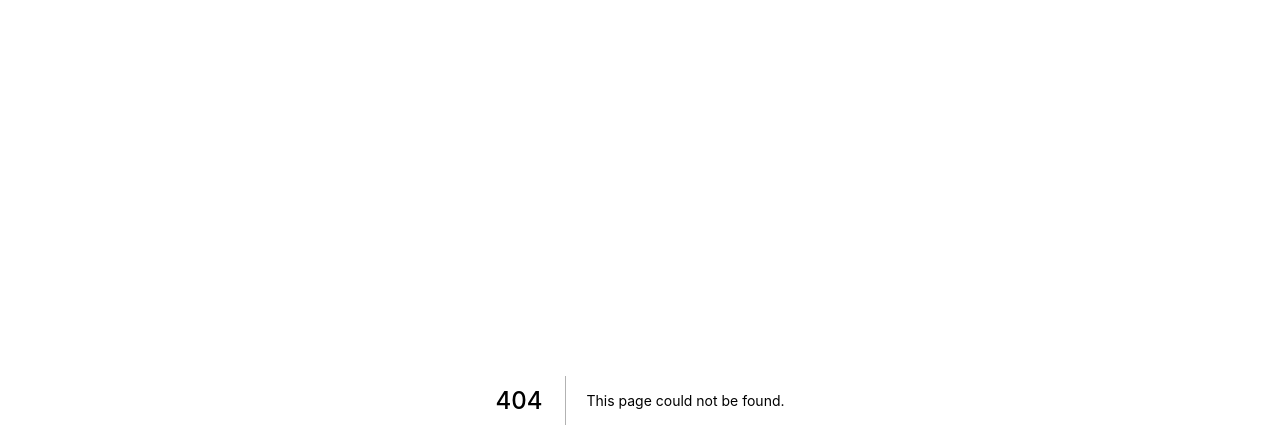
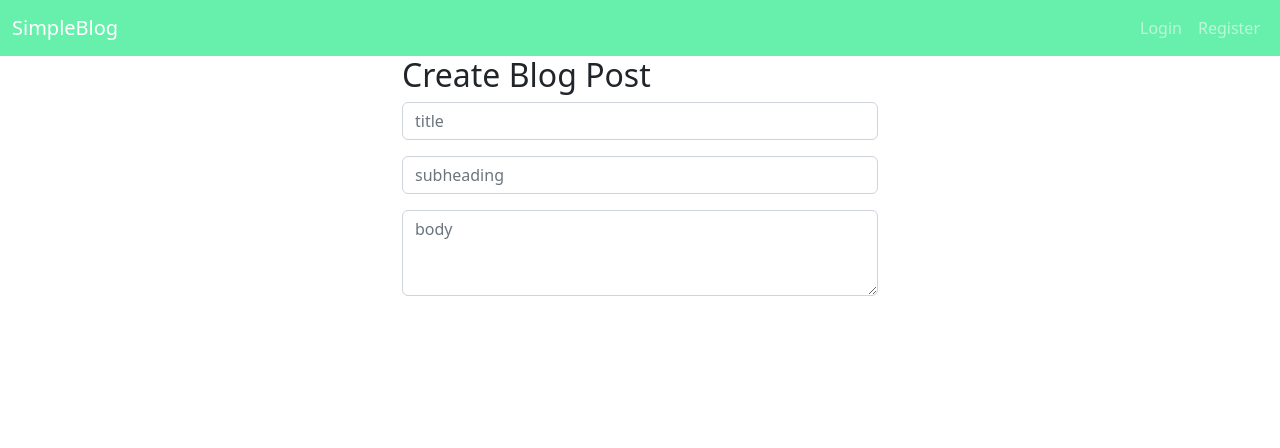
Before and after one commit to ca1c/simpleBlog, a Next.js app: page /createPost in a window 1280 px wide. Before the commit this address had no page. Shown: the top 448 px of the page. Built offline with nearby package versions, Linux system fonts and the light colour scheme; no server answers.

Commit message:
creating very basic blog post on frontend

```diff
--- /dev/null
+++ b/pages/createPost/index.js
@@ -0,0 +1,67 @@
+import styles from '../../styles/createPost.module.css';
+
+import { useState, useEffect } from 'react';
+
+import Navigation from '../../components/navigation.component';
+import AuthenticateUser from '../../util/authenticate';
+
+export default function createPost() {
+    const [authenticated, setAuthenticated] = useState(false);
+    const [bodyText, setBodyText] = useState("");
+    const [titleText, setTitleText] = useState("");
+    const [subheadingText, setSubheadingText] = useState("")
+
+    useEffect(() => {
+        AuthenticateUser.then((username) => {
+            setAuthenticated(true);
+            console.log(username);
+        })
+        .catch((err) => {
+            console.log(err);
+        })
+    }, [])
+
+    function handleBodyChange(e) {
+        let value = e.target.value;
+        setBodyText(value);
+    }
+
+    function handleTitleChange(e) {
+        let value = e.target.value;
+        setTitleText(value);
+    }
+
+    function handleSubheadingChange(e) {
+        let value = e.target.value;
+        setSubheadingText(value);
+    }
+
+    return (
+        <>
+            <Navigation authenticated={authenticated}/>
+            <div className={styles.box}>
+                <div className="container-fluid">
+                    <h2>Create Blog Post</h2>
+                    <div className="mb-3">
+                        <input className="form-control" placeholder="title" value={titleText} onChange={handleTitleChange}/>
+                    </div>
+                    <div className="mb-3">
+                        <input className="form-control" placeholder="subheading" value={subheadingText} onChange={handleSubheadingChange}/>
+                    </div>
+                    <div className="mb-3">
+                        <textarea className="form-control" placeholder="body" value={bodyText} onChange={handleBodyChange} rows="3"></textarea>
+                    </div>
+                    <div className="title">
+                        <h4>{titleText}</h4>
+                    </div>
+                    <div className="subheading">
+                        <h6>{subheadingText}</h6>
+                    </div>
+                    <div className="bodyText">
+                        {bodyText}
+                    </div>
+                </div>
+            </div>
+        </>
+    )
+}
--- a/pages/dashboard/index.js
+++ b/pages/dashboard/index.js
@@ -1,3 +1,5 @@
 export default function Dashboard() {
+    <>
 
+    </>
 }
--- a/pages/index.js
+++ b/pages/index.js
@@ -1,10 +1,6 @@
 import Head from 'next/head'
-import Image from 'next/image'
-import Link from 'next/Link'
 import styles from '../styles/Home.module.css'
 import Navigation from '../components/navigation.component';
-import axios from 'axios';
-import Cookies from 'universal-cookie';
 import { useEffect, useState } from 'react';
 import AuthenticateUser from '../util/authenticate';
 
--- a/pages/login/index.js
+++ b/pages/login/index.js
@@ -3,10 +3,8 @@ import { useRouter } from 'next/router';
 import styles from '../../styles/login.module.css'
 import axios from 'axios';
 import Cookies from 'universal-cookie';
-import redirect from 'nextjs-redirect';
 import Navigation from '../../components/navigation.component';
 import Error from '../../components/error.component';
-import Link from 'next/Link';
 import AuthenticateUser from '../../util/authenticate';
 
 import Head from 'next/head'
--- a/pages/register/index.js
+++ b/pages/register/index.js
@@ -3,10 +3,8 @@ import { useRouter } from 'next/router';
 import styles from '../../styles/login.module.css';
 import axios from 'axios';
 import Cookies from 'universal-cookie';
-import redirect from 'nextjs-redirect';
 import Navigation from '../../components/navigation.component';
 import Error from '../../components/error.component';
-import Link from 'next/Link';
 
 
 import Head from 'next/head'
--- /dev/null
+++ b/styles/createPost.module.css
@@ -0,0 +1,11 @@
+.bodyTextEditor {
+    max-width: 500px;
+}
+
+.box {
+    display: flex;
+    align-items: center;
+    margin: 0 auto;
+    max-width: 500px;
+    min-height: 30vh;
+}
```
